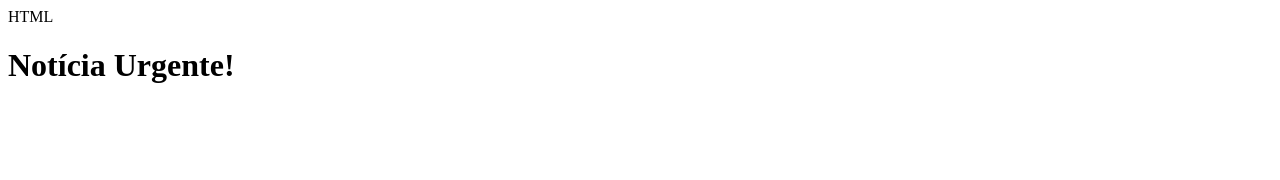
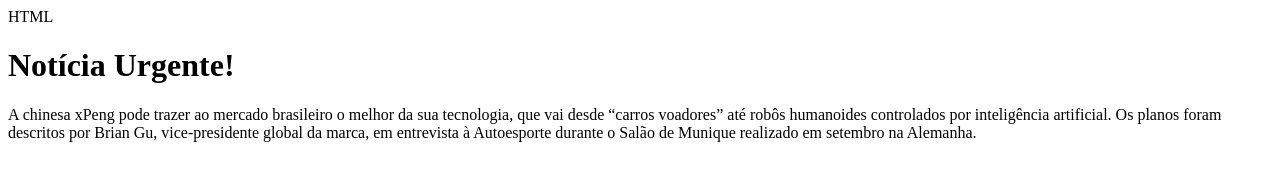
Before and after one commit to System32DoLinux/vitorkeller-projeto-branching-hands-on, a plain HTML site: page index.html in a window 1280 px wide. Drawn offline with Linux system fonts and the light colour scheme.

Commit message:
feat: adiciona parágrafo do artigo principal

```diff
--- a/index.html
+++ b/index.html
@@ -1,12 +1,23 @@
 HTML
 <!DOCTYPE html>
 <html lang="pt-br">
+
 <head>
-<meta charset="UTF-8">
-<title>Nossa Página de Notícias</title>
-<link rel="stylesheet" href="style.css">
+    <meta charset="UTF-8">
+    <title>Nossa Página de Notícias</title>
+    <link rel="stylesheet" href="style.css">
 </head>
+
 <body>
     <h1>Notícia Urgente!</h1>
+    <p>
+        A chinesa xPeng pode trazer ao mercado brasileiro o melhor
+        da sua tecnologia, que vai desde “carros voadores” até robôs
+        humanoides controlados por inteligência artificial. Os planos
+        foram descritos por Brian Gu, vice-presidente global da marca,
+        em entrevista à Autoesporte durante o Salão de Munique realizado
+        em setembro na Alemanha.
+    </p>
 </body>
+
 </html>
```
